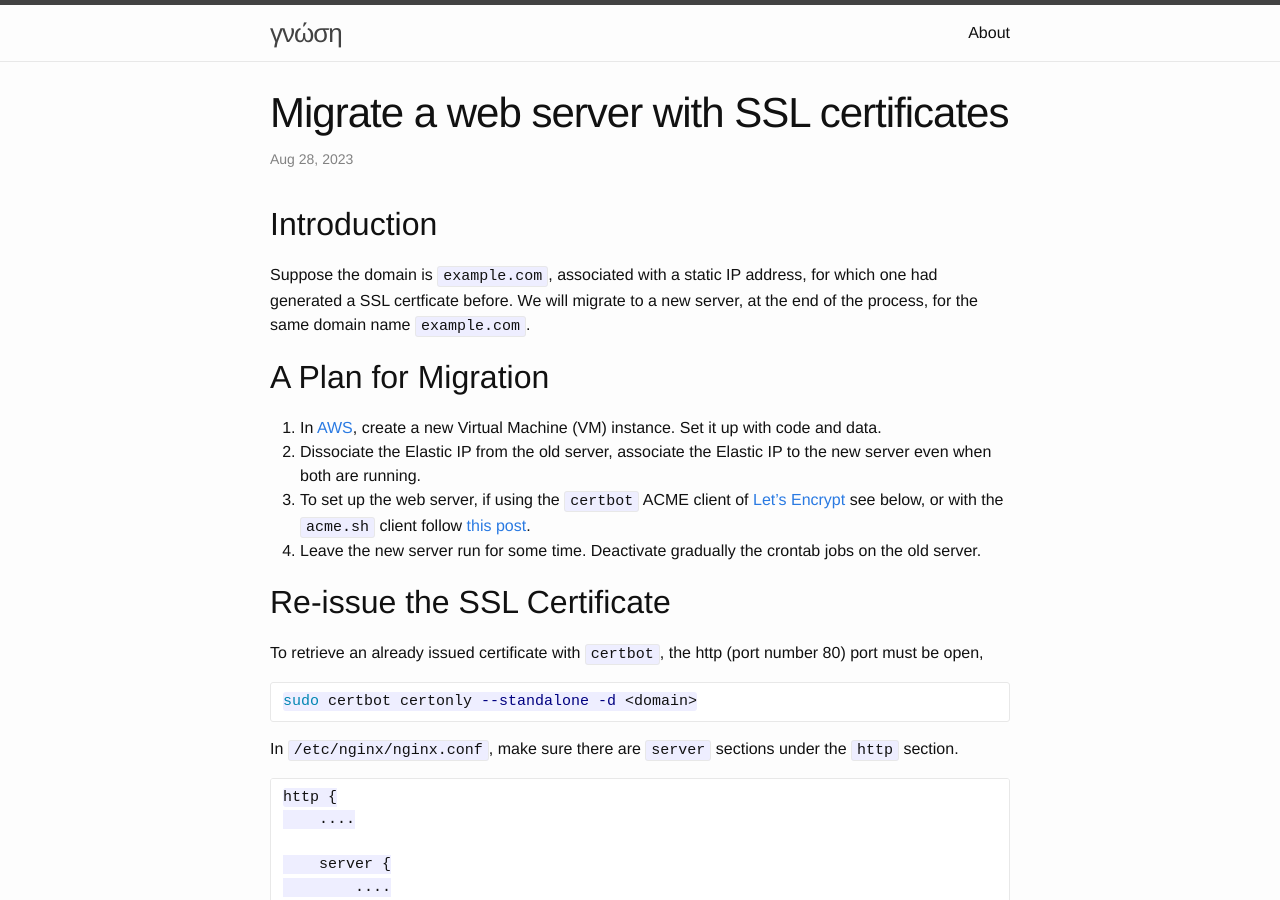
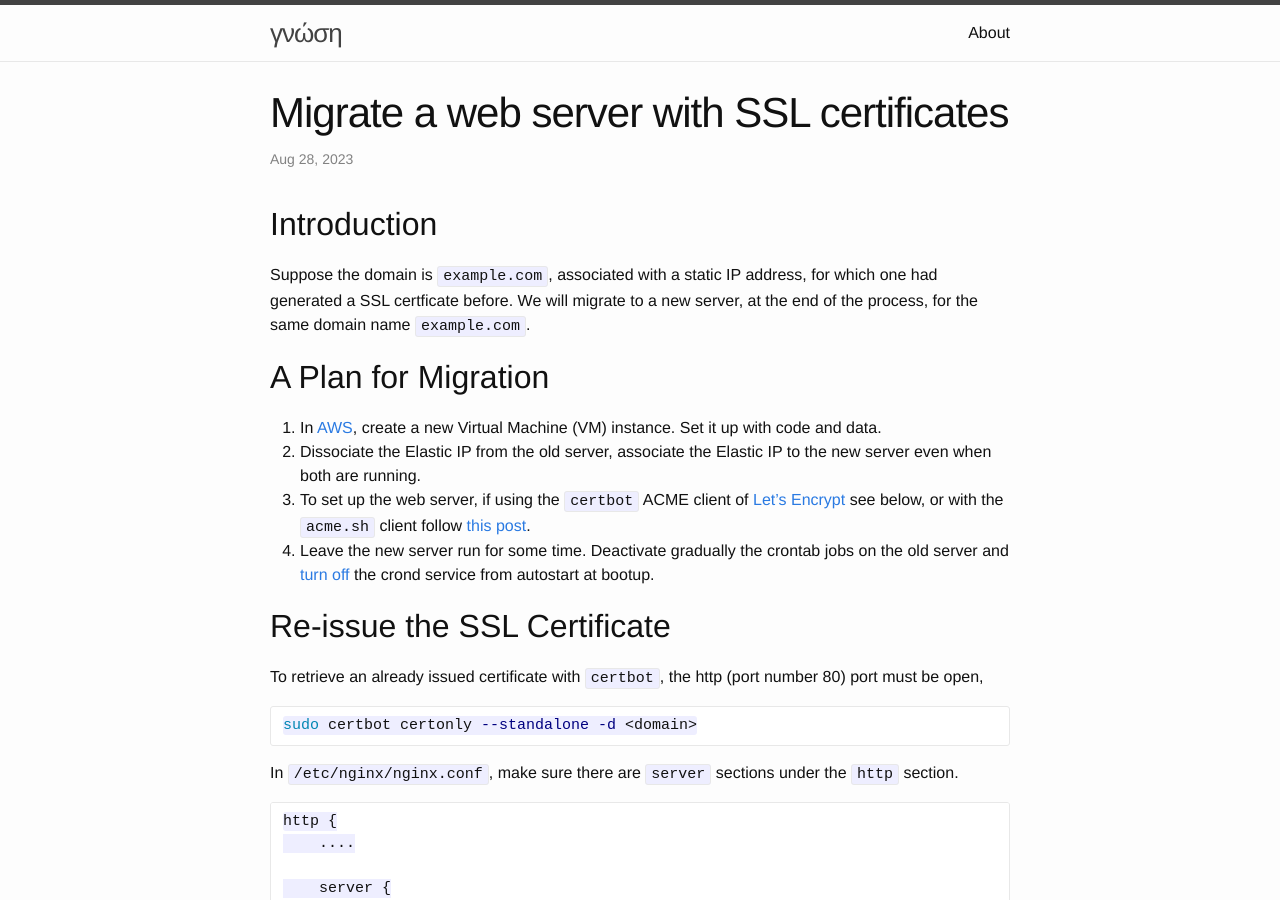
Before and after one commit to jli05/jli05.github.io, a Jekyll site: the page built from _posts/2023-08-28-Migrate-a-web-server.md, in a window 1280 px wide and 900 px high. Built offline with Jekyll 4.4.1, drawn with Linux system fonts in a browser that asks for light colours.

Commit message:
add link to turn off crond service

```diff
--- a/_posts/2023-08-28-Migrate-a-web-server.md
+++ b/_posts/2023-08-28-Migrate-a-web-server.md
@@ -10,7 +10,7 @@ Suppose the domain is `example.com`, associated with a static IP address, for wh
 1. In [AWS](https://aws.amazon.com), create a new Virtual Machine (VM) instance. Set it up with code and data.
 2. Dissociate the Elastic IP from the old server, associate the Elastic IP to the new server even when both are running.
 3. To set up the web server, if using the `certbot` ACME client of [Let's Encrypt](https://letsencrypt.org) see below, or with the `acme.sh` client follow [this post](/2023/08/28/acme-SSL-certificates.html).
-4. Leave the new server run for some time. Deactivate gradually the crontab jobs on the old server.
+4. Leave the new server run for some time. Deactivate gradually the crontab jobs on the old server and [turn off](/2024/02/20/Stop-Service-Auto-Start-At-Bootup.html) the crond service from autostart at bootup.
 
 ## Re-issue the SSL Certificate
 To retrieve an already issued certificate with `certbot`, the http (port number 80) port must be open,
```
